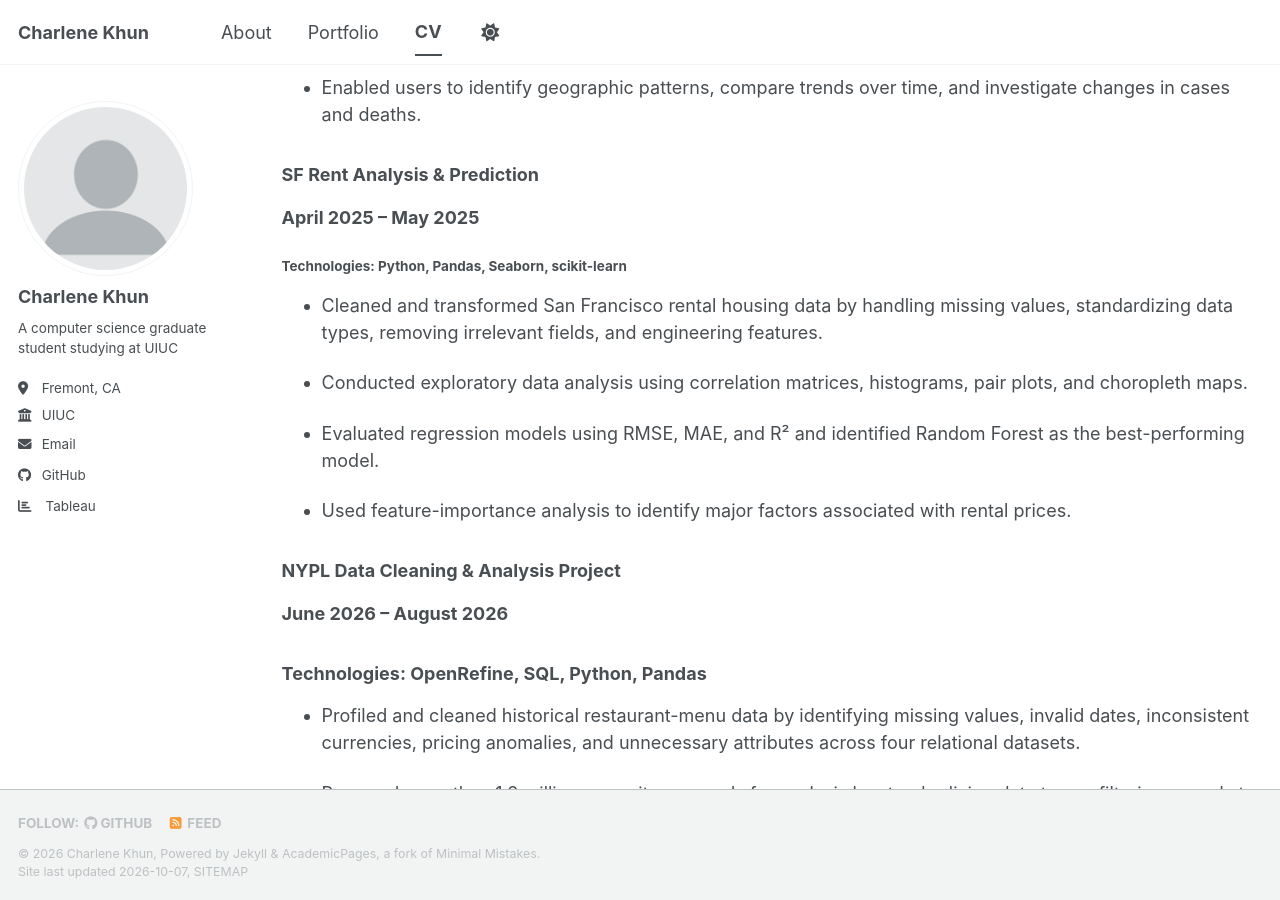
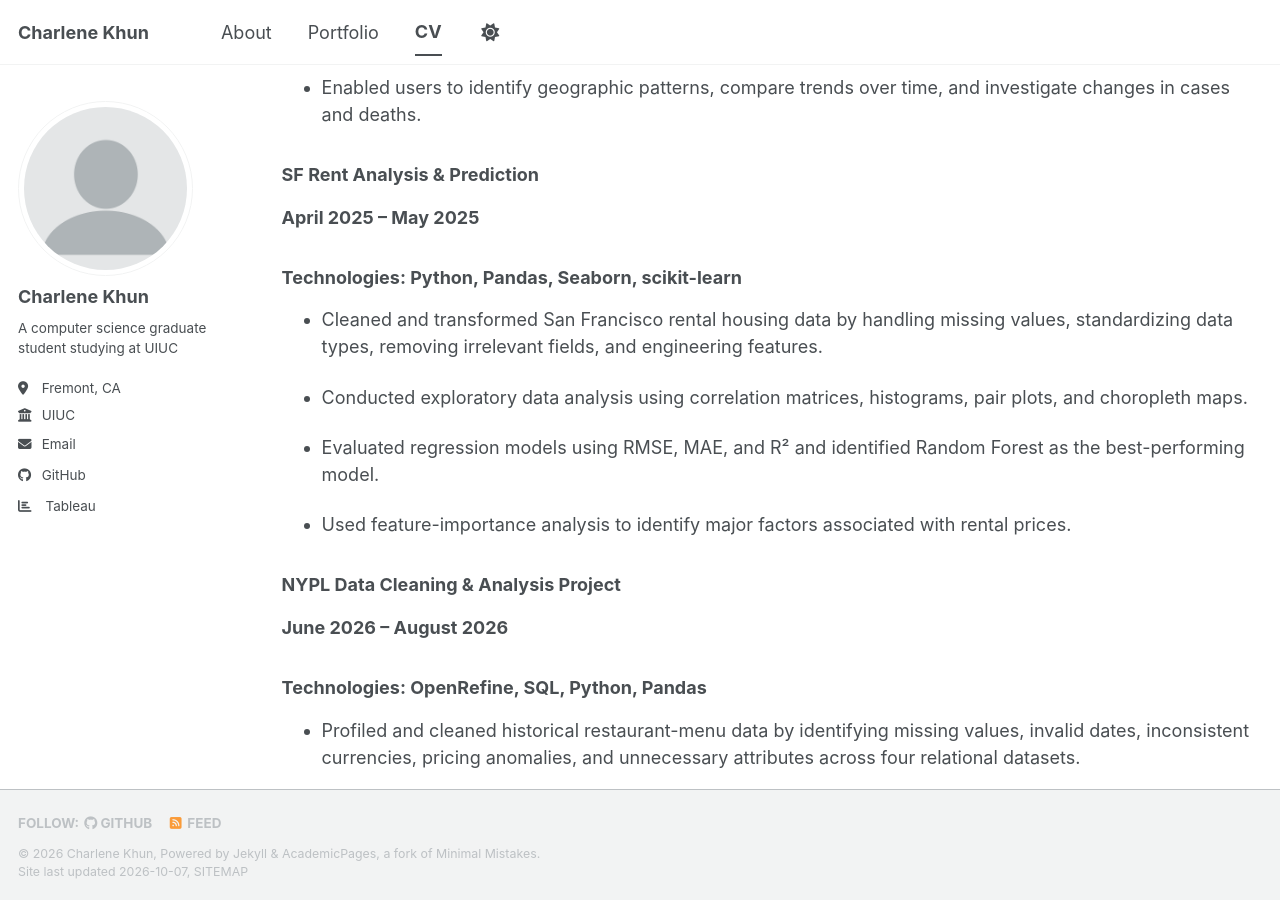
Before and after one commit to charlene-khun/charlene-khun.github.io, a Jekyll site: the page built from _pages/cv.md, in a window 1280 px wide and 900 px high, scrolled down 1039 px. Built offline with Jekyll 4.4.1, drawn with Linux system fonts in a browser that asks for light colours; a style sheet for code colours, icons or effects is not loaded.

Commit message:
Update cv.md

```diff
--- a/_pages/cv.md
+++ b/_pages/cv.md
@@ -47,7 +47,7 @@ A.S. in Mathematics, Ohlone College, May 2021
 ### SF Rent Analysis & Prediction
 
 **April 2025 – May 2025**
-#### **Technologies: Python, Pandas, Seaborn, scikit-learn**
+### **Technologies: Python, Pandas, Seaborn, scikit-learn**
 
 - Cleaned and transformed San Francisco rental housing data by handling missing values, standardizing data types, removing irrelevant fields, and engineering features.
 
```
